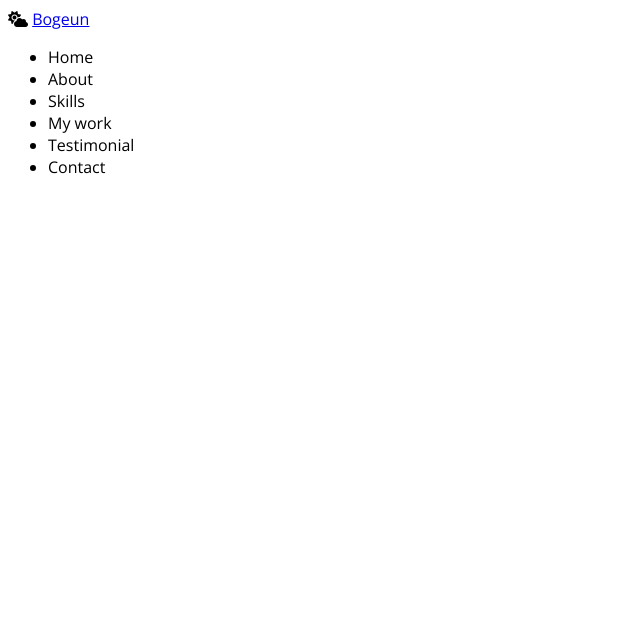
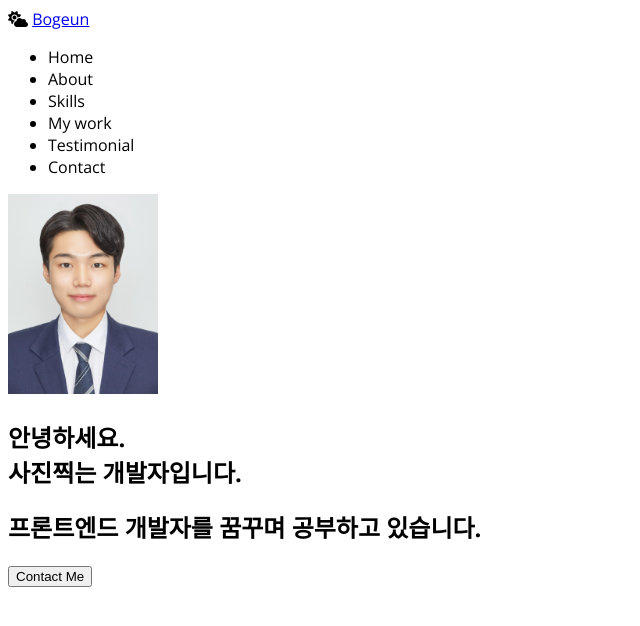
Before and after one commit to bgeun/Portfolio, a plain HTML site: page index.html in a window 1280 px wide. Shown: the whole page, without its empty margins (0-640 px from the left). Drawn offline with nearby package versions, Linux system fonts and the light colour scheme.

Commit message:
HTML_home

```diff
--- a/index.html
+++ b/index.html
@@ -39,6 +39,21 @@
         </ul>
       </div>
     </nav>
+
+    <!-- Home -->
+    <section class="home">
+      <img
+        src="images/profile.jpg"
+        alt="Bogeun's profile photo"
+        class="home__avarta"
+        height="200px"
+      />
+      <h1 class="home__title">안녕하세요. <br />사진찍는 개발자입니다.</h1>
+      <h2 class="home__description">
+        프론트엔드 개발자를 꿈꾸며 공부하고 있습니다.
+      </h2>
+      <button class="home__contact">Contact Me</button>
+    </section>
     <!-- About -->
     <section id="about"></section>
     <!-- Skills -->
```
Also changed, not shown: images/profile.jpg (added).
